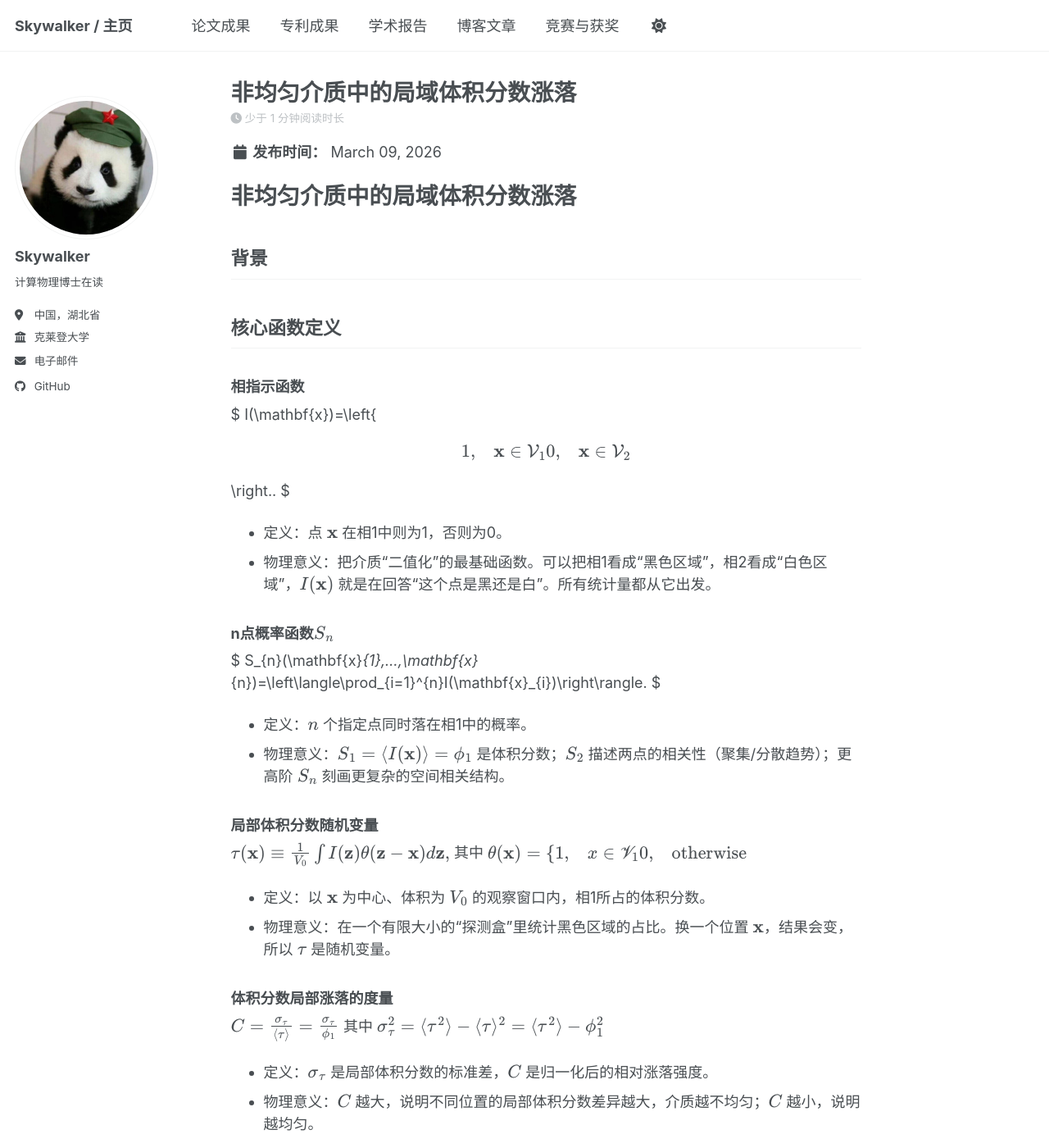
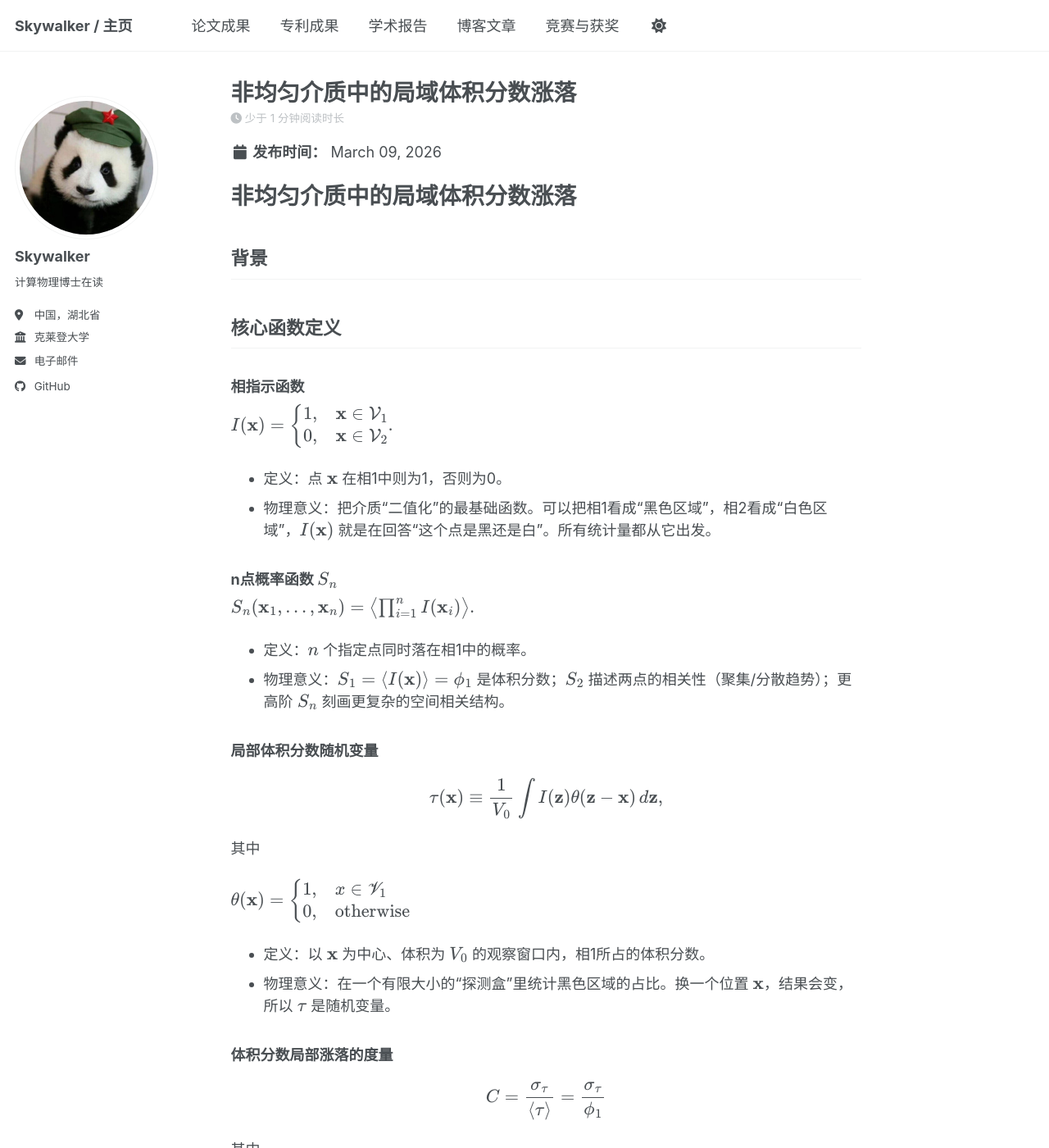
Before and after one commit to cn-skywalker/cn-skywalker.github.io, a Jekyll site: the page built from _posts/2026-03-10-非均匀介质中的局域体积分数涨落.md, in a window 1280 px wide and 1400 px high. Shown: the whole window at 82% size. Built offline with Jekyll 4.4.1, drawn with Linux system fonts in a browser that asks for light colours; a script bundle is joined from its source files by our own code; library files that are not in the unit come from our copies; some of the changed text lies outside the part shown.

```diff
--- a/_posts/2026-03-10-非均匀介质中的局域体积分数涨落.md
+++ b/_posts/2026-03-10-非均匀介质中的局域体积分数涨落.md
@@ -14,47 +14,54 @@
 ## 背景
 ## 核心函数定义
 ### 相指示函数
-$
-I(\mathbf{x})=\left\{
-\begin{array}
-{cc}1, & \mathbf{x}\in\mathcal{V}_1 \\
+
+$$
+I(\mathbf{x})=
+\begin{cases}
+1, & \mathbf{x}\in\mathcal{V}_1 \\
 0, & \mathbf{x}\in\mathcal{V}_2
-\end{array}\right..
-$
+\end{cases}.
+$$
  - 定义：点 $\mathbf{x}$ 在相1中则为1，否则为0。
  - 物理意义：把介质“二值化”的最基础函数。可以把相1看成“黑色区域”，相2看成“白色区域”，$I(\mathbf{x})$ 就是在回答“这个点是黑还是白”。所有统计量都从它出发。
 
-### n点概率函数$S_{n}$
-$
+### n点概率函数 $S_{n}$
+
+$$
 S_{n}(\mathbf{x}_{1},...,\mathbf{x}_{n})=\left\langle\prod_{i=1}^{n}I(\mathbf{x}_{i})\right\rangle.
-$
+$$
  - 定义：$n$ 个指定点同时落在相1中的概率。
  - 物理意义：$S_1=\langle I(\mathbf{x})\rangle=\phi_1$ 是体积分数；$S_2$ 描述两点的相关性（聚集/分散趋势）；更高阶 $S_n$ 刻画更复杂的空间相关结构。
 
 ### 局部体积分数随机变量
 
-$
-\tau(\mathbf{x})\equiv\frac{1}{V_{0}}\int I(\mathbf{z})\theta(\mathbf{z}-\mathbf{x})d\mathbf{z},
-$
+$$
+\tau(\mathbf{x})\equiv\frac{1}{V_{0}}\int I(\mathbf{z})\theta(\mathbf{z}-\mathbf{x})\,d\mathbf{z},
+$$
+
 其中
-$
+
+$$
 \theta(\mathbf{x})=
 \begin{cases}
 1, & x\in\mathscr{V}_1 \\
-0, & \mathrm{otherwise} &
+0, & \mathrm{otherwise}
 \end{cases}
-$
+$$
  - 定义：以 $\mathbf{x}$ 为中心、体积为 $V_0$ 的观察窗口内，相1所占的体积分数。
  - 物理意义：在一个有限大小的“探测盒”里统计黑色区域的占比。换一个位置 $\mathbf{x}$，结果会变，所以 $\tau$ 是随机变量。
 
 ### 体积分数局部涨落的度量
-$
+
+$$
 C=\frac{\sigma_{\tau}}{\langle\tau\rangle}=\frac{\sigma_{\tau}}{\phi_{1}}
-$
+$$
+
 其中
-$
+
+$$
 \sigma_{\tau}^{2}=\langle\tau^{2}\rangle-\langle\tau\rangle^{2}=\langle\tau^{2}\rangle-\phi_{1}^{2}
-$
+$$
  - 定义：$\sigma_\tau$ 是局部体积分数的标准差，$C$ 是归一化后的相对涨落强度。
  - 物理意义：$C$ 越大，说明不同位置的局部体积分数差异越大，介质越不均匀；$C$ 越小，说明越均匀。
 
```
Also changed, not shown: _posts/2026-03-06-AI常用提示词.md (added, +18 -0 lines).
